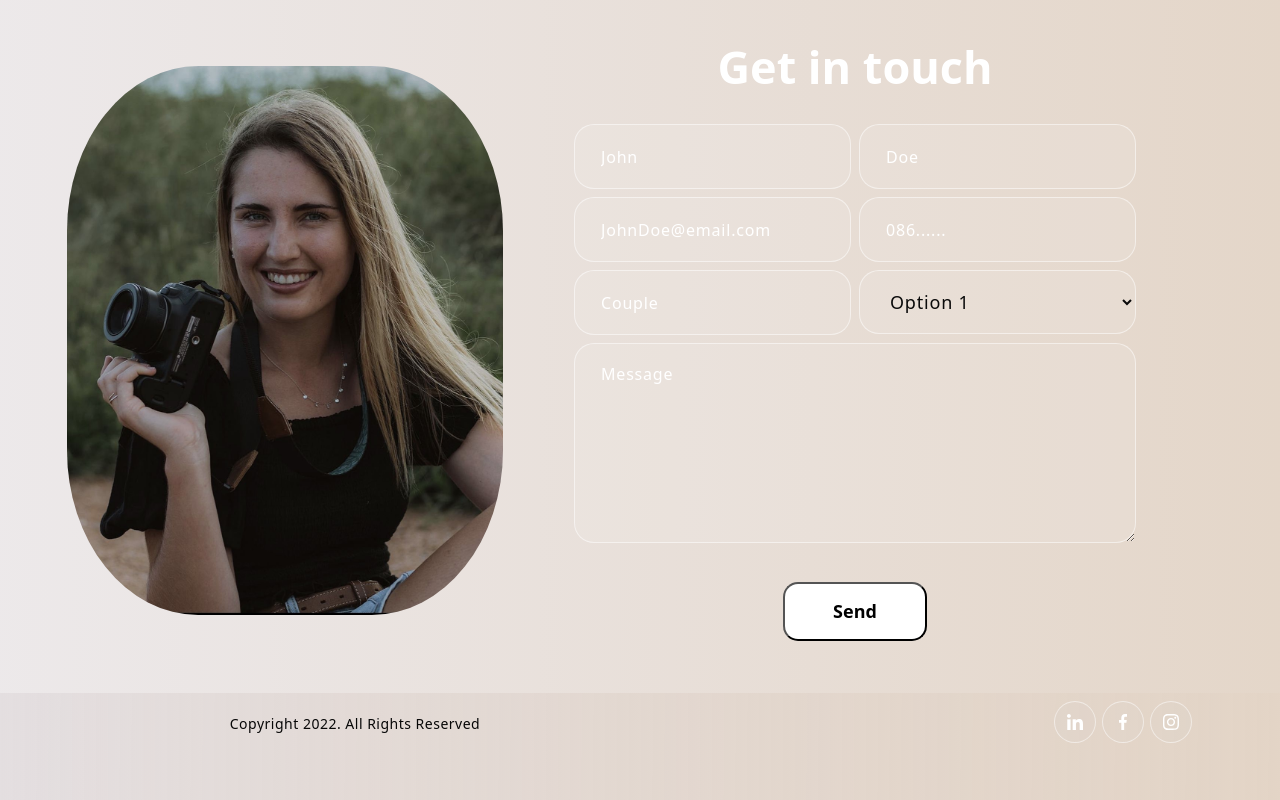
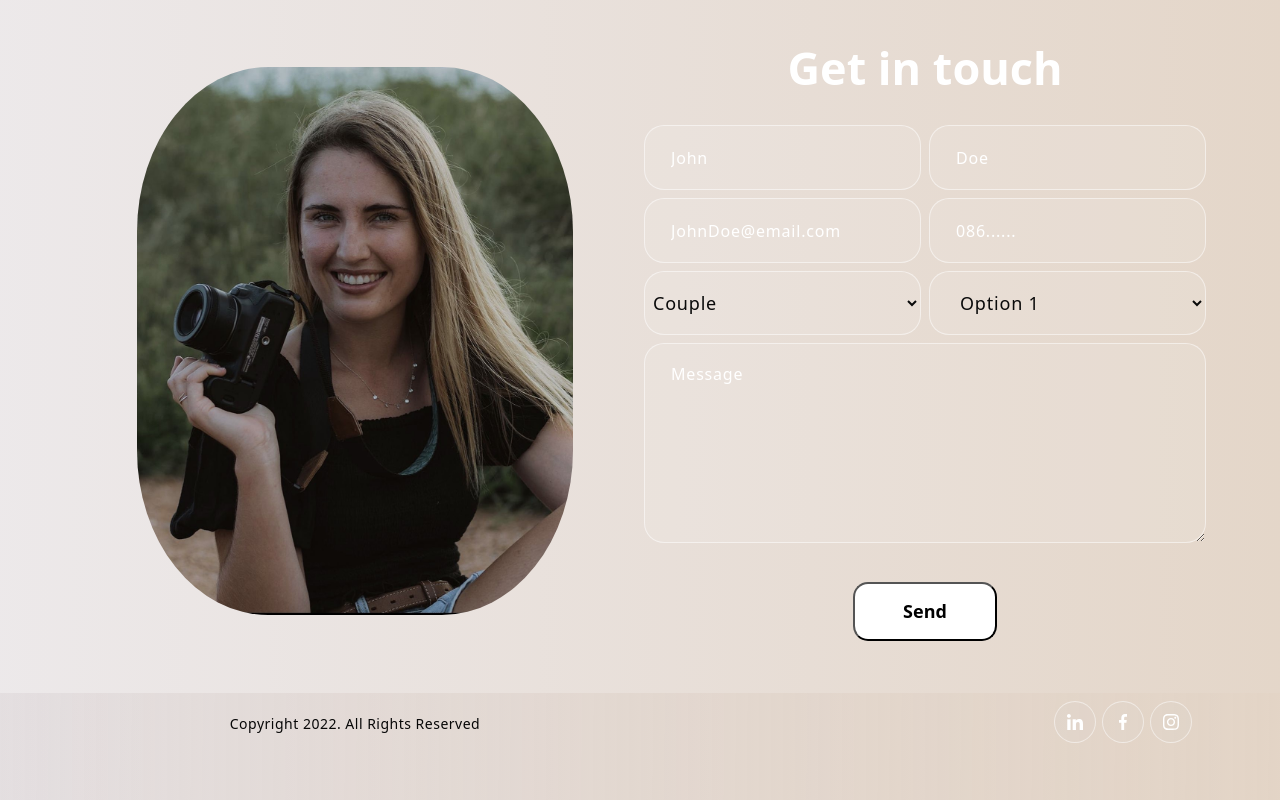
Before and after one commit to FrancoEnslin/miaphotography, a React (Create React App) app: page /projects in a window 1280 px wide. Both pictures are taken after a click on the button "Go Back". Built offline with nearby package versions, Linux system fonts and the light colour scheme.

Commit message:
Small changes

```diff
--- a/src/App.css
+++ b/src/App.css
@@ -342,7 +342,7 @@ body {
 /************ Contact Css ************/
 
 .main-contact {
-  display: flex;
+  /* display: flex; */
   flex-direction: row;
 
 }
--- a/src/Components/ContactMe.js
+++ b/src/Components/ContactMe.js
@@ -82,7 +82,20 @@ export default function Contact() {
                                     </Col>
 
                                     <Col size={12} sm={6} className='px-1'>
-                                        <input type='dropdown' value={startingFormDetails.category} placeholder='Couple' onChange={(e) => onFormUpdate('category', e.target.value)} />
+                                        {/* <input type='dropdown' value={startingFormDetails.category} placeholder='Couple' onChange={(e) => onFormUpdate('category', e.target.value)} /> */}
+
+                                        <select id="categories" name="categories" placeholder='Option 1' className='px-1'>
+                                        {/* value={startingFormDetails.option} */}
+                                            <option className='px-1' value="Couple" onChange={(e) => onFormUpdate('category', e.target.value)}>Couple</option>
+                                            <option value="Portrait" onChange={(e) => onFormUpdate('category', e.target.value)}>Portrait</option>
+                                            <option value="Family" onChange={(e) => onFormUpdate('category', e.target.value)}>Family</option>
+                                            <option value="Friendship" onChange={(e) => onFormUpdate('category', e.target.value)}>Friendship</option>
+                                            <option value="Events" onChange={(e) => onFormUpdate('category', e.target.value)}>Events</option>
+                                            <option value="Matric" onChange={(e) => onFormUpdate('category', e.target.value)}>Matric</option>
+                                            <option value="Formals" onChange={(e) => onFormUpdate('category', e.target.value)}>Formals</option>
+                                            <option value="Graduation" onChange={(e) => onFormUpdate('category', e.target.value)}>Graduation</option>
+                                            <option value="Engagement" onChange={(e) => onFormUpdate('category', e.target.value)}>Engagement</option>
+                                        </select>
                                     </Col>
                                     <Col size={12} sm={6} className='px-1'>
                                         <select id="options" name="options" placeholder='Option 1'>
--- a/src/Pages/Projects.js
+++ b/src/Pages/Projects.js
@@ -7,6 +7,10 @@ import Image3 from '../assets/Q&T-26.jpg'
 import Family1 from '../assets/Family/SFam-31.jpg'
 import Family2 from '../assets/Family/SFam-209.jpg'
 import Family3 from '../assets/Family/SFam-246.jpg'
+
+
+//Portrait
+import Portrait from '../assets/Portraits/Minette-30.jpg'
 
 // Event
 import Event1 from '../assets/Events/Cara P 21 2-57.jpg'
@@ -184,7 +188,7 @@ function Projects() {
                             <div className='d-flex justify-content-center p-3' style={{ border: "1px solid", borderRadius: "10px" }}>
                                 <div className="row">
                                     <div className="col-md-7 d-flex justify-content-center align-items-center">
-                                        <img src={Image1} alt='First Image' style={ImageMobileStyle} />
+                                        <img src={Portrait} alt='First Image' style={ImageMobileStyle} />
                                     </div>
                                     <div className="col-md-5 d-flex justify-content-center align-items-center">
                                         <div>
@@ -464,7 +468,7 @@ function Projects() {
                                     <div className="col-md-7 d-flex justify-content-center align-items-center">
                                         {/* <img src={Image1} alt='First Image' style={{ borderRadius: "20px", maxWidth: "100%", marginLeft: "-110px", boxShadow: "10px 10px 10px rgba(0, 0, 0, 0.25)" }} /> */}
                                         <img
-                                            src={Couple3}
+                                            src={Portrait}
                                             alt='Current Image'
                                             style={ImageLeftStyle}
                                         />
```
Also changed, not shown: src/assets/Portraits/Carmen 2-33.jpg (added), src/assets/Portraits/Minette-30.jpg (added).
